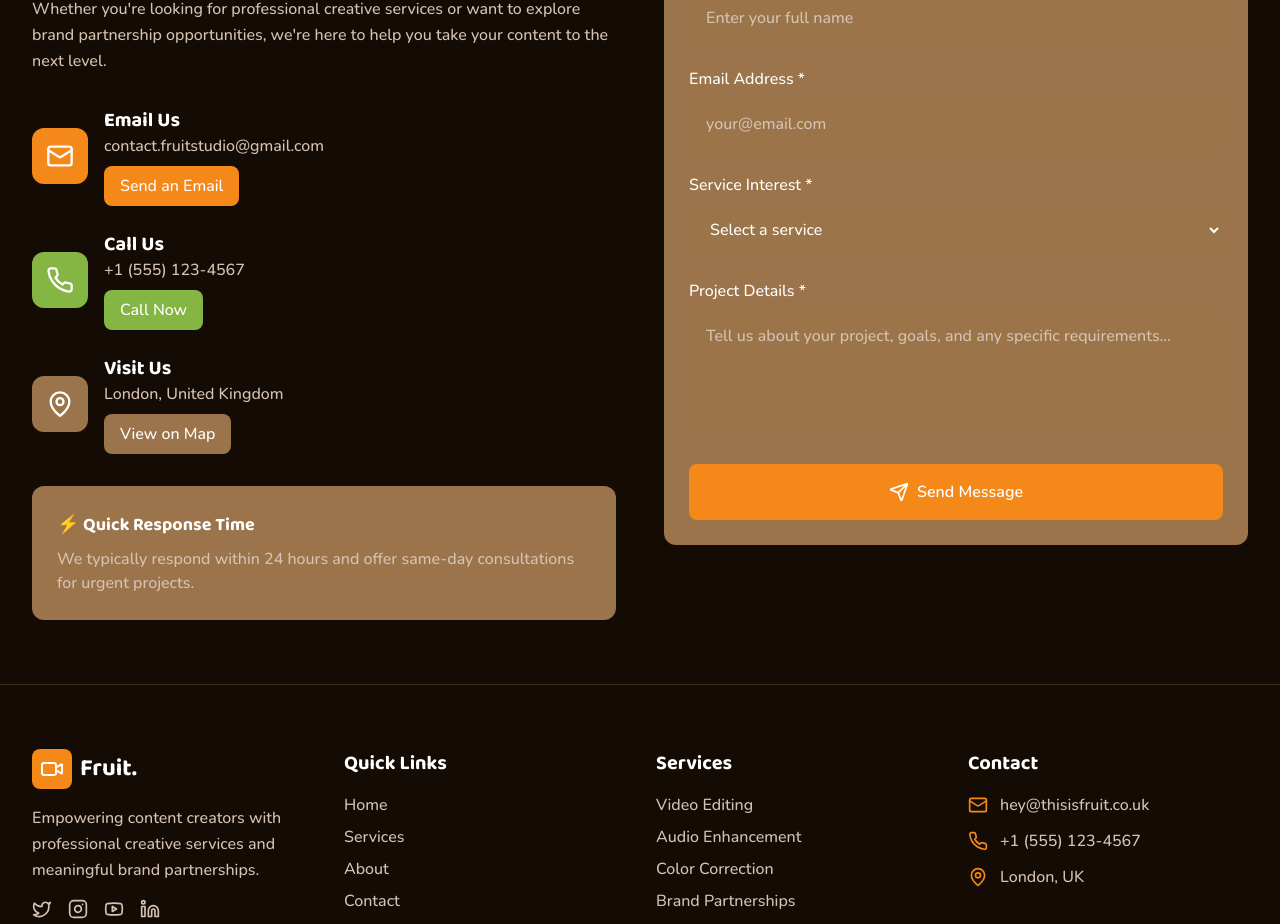
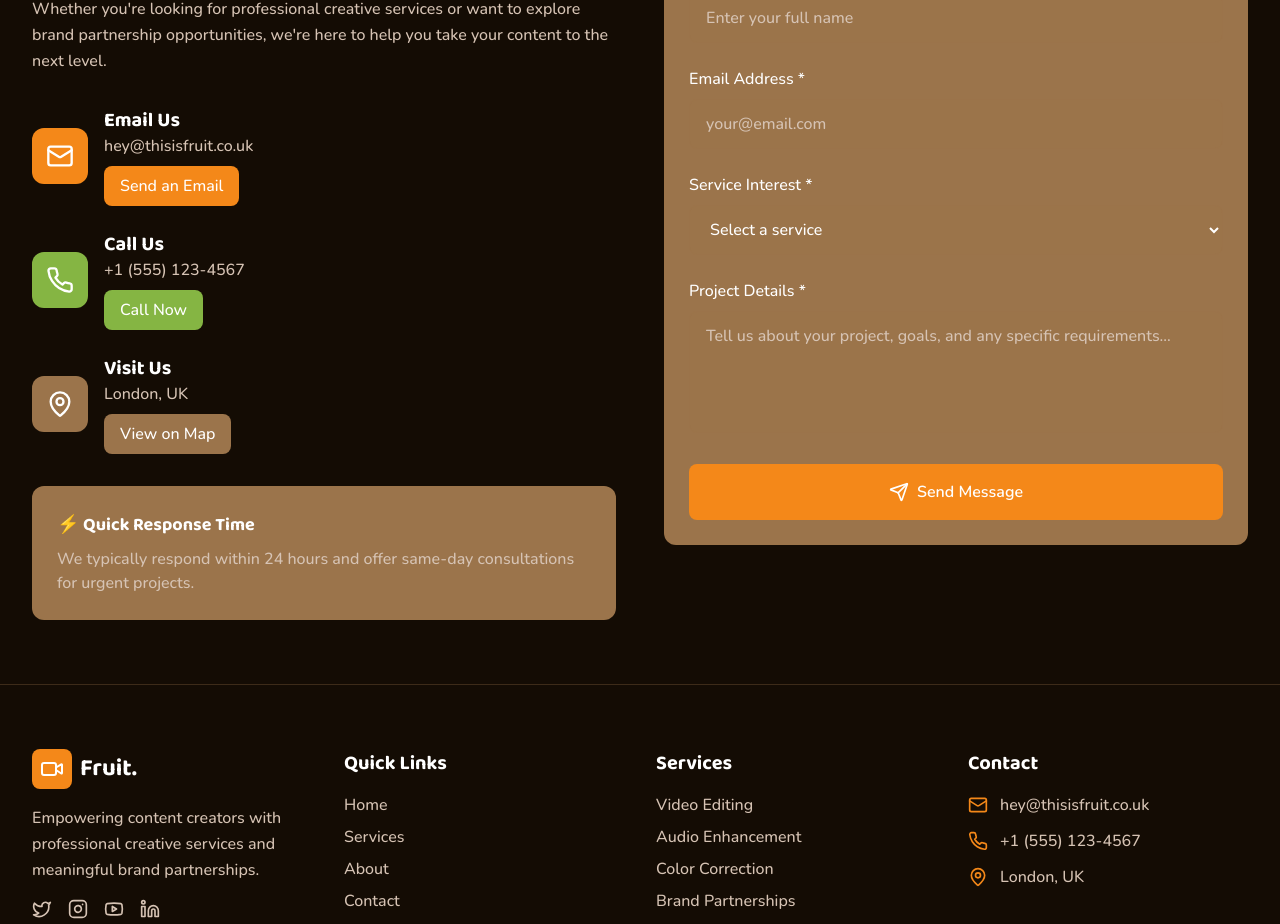
Before and after one commit to FruitStudioUK/Fruit-Site, a Next.js app: page / in a window 1280 px wide. Shown: the part 2576-3500 px from the top of the page. Built offline with nearby package versions, Linux system fonts and the light colour scheme.

Commit message:
Update Contact.tsx

```diff
--- a/components/Contact.tsx
+++ b/components/Contact.tsx
@@ -77,9 +77,9 @@ export function Contact() {
                   <h4 className="text-xl font-baloo2 font-bold text-white">
                     Email Us
                   </h4>
-                  <p className="text-text-gray">contact.fruitstudio@gmail.com</p>
+                  <p className="text-text-gray">hey@thisisfruit.co.uk</p>
                   <a
-                    href="mailto:contact.fruitstudio@gmail.com"
+                    href="mailto:hey@thisisfruit.co.uk"
                     className="inline-block mt-2 py-2 px-4 bg-primary-orange text-white rounded-lg hover:bg-opacity-90 transition-all duration-300"
                   >
                     Send an Email
@@ -113,7 +113,7 @@ export function Contact() {
                   <h4 className="text-xl font-baloo2 font-bold text-white">
                     Visit Us
                   </h4>
-                  <p className="text-text-gray">London, United Kingdom</p>
+                  <p className="text-text-gray">London, UK</p>
                   <a
                     href="https://maps.google.com/?q=London,+UK"
                     target="_blank"
```
